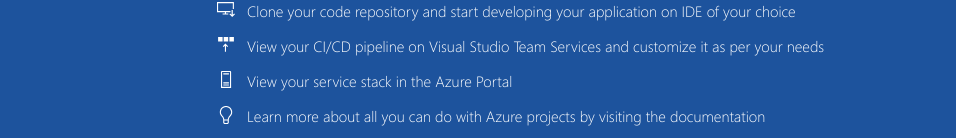
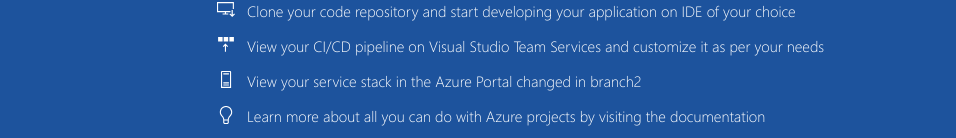
Before and after one commit to jinojohn92/gitlab, a plain HTML site: page index.html in a window 1280 px wide. Shown: the part 659-797 px from the top of the page, without its empty margins (8-964 px from the left). Drawn offline with Linux system fonts and the light colour scheme.

Commit message:
changed index.html in branch2

```diff
--- a/index.html
+++ b/index.html
@@ -40,7 +40,7 @@
                             <div class="step-icon">
                                 <img src="img/stackWhite.svg">
                             </div>
-                            <div class="step-text"><a href="http://portal.azure.com">View your service stack in the Azure Portal</a></div>
+                            <div class="step-text"><a href="http://portal.azure.com">View your service stack in the Azure Portal changed in branch2</a></div>
                         </div>
                         <div class="step">
                             <div class="step-icon">
```
